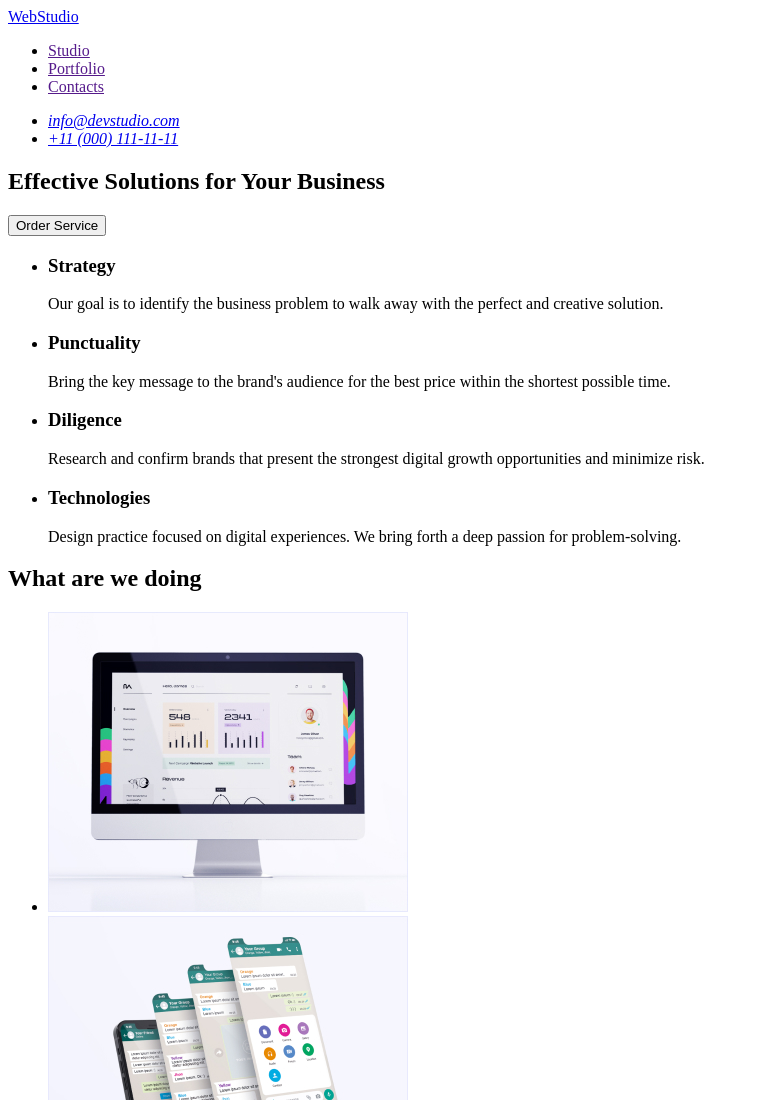
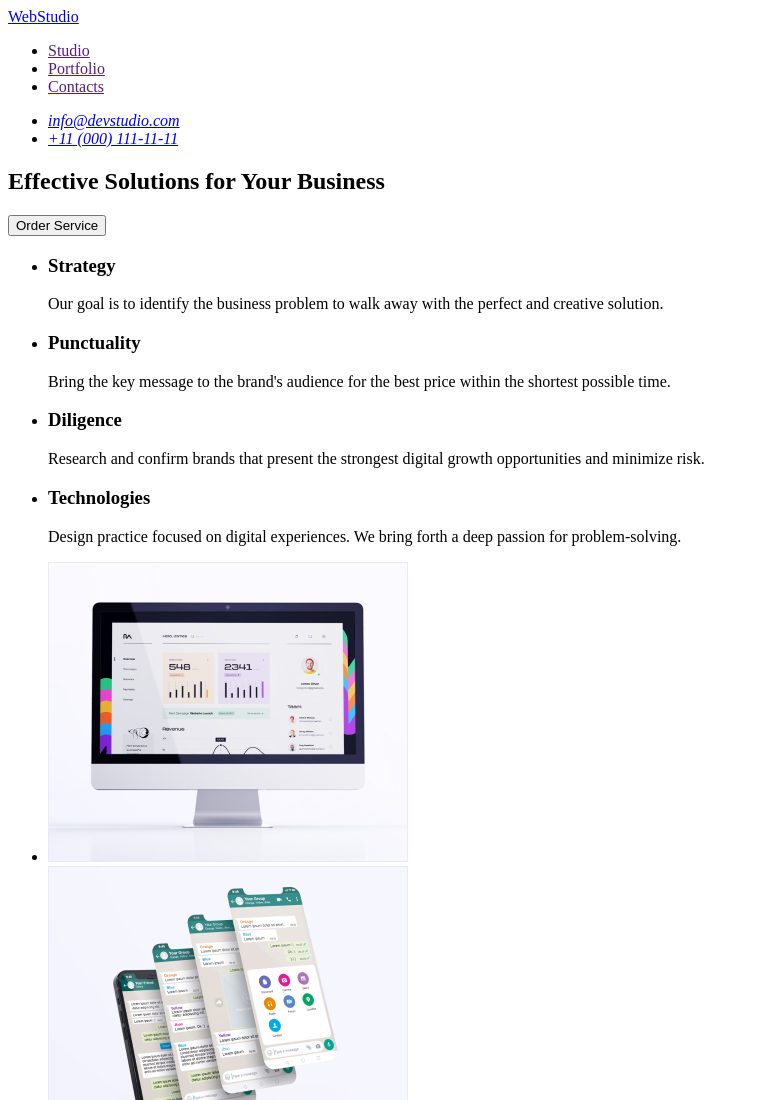
Before and after one commit to Vladbrod/goit-markup-hw-01, a plain HTML site: page index.html in a window 1280 px wide. Shown: the top 1100 px of the page, without its empty margins (0-759 px from the left). Drawn offline with Linux system fonts and the light colour scheme.

Commit message:
Update index.html

```diff
--- a/index.html
+++ b/index.html
@@ -68,7 +68,7 @@
       </section>
 
       <section>
-        <h2>What are we doing</h2>
+        <h2 hidden>What are we doing</h2>
         <ul>
           <li><img src="./images/img-01.jpg" alt="mac" width="360" /></li>
           <li><img src="./images/img-02.jpg" alt="phone" width="360" /></li>
```
